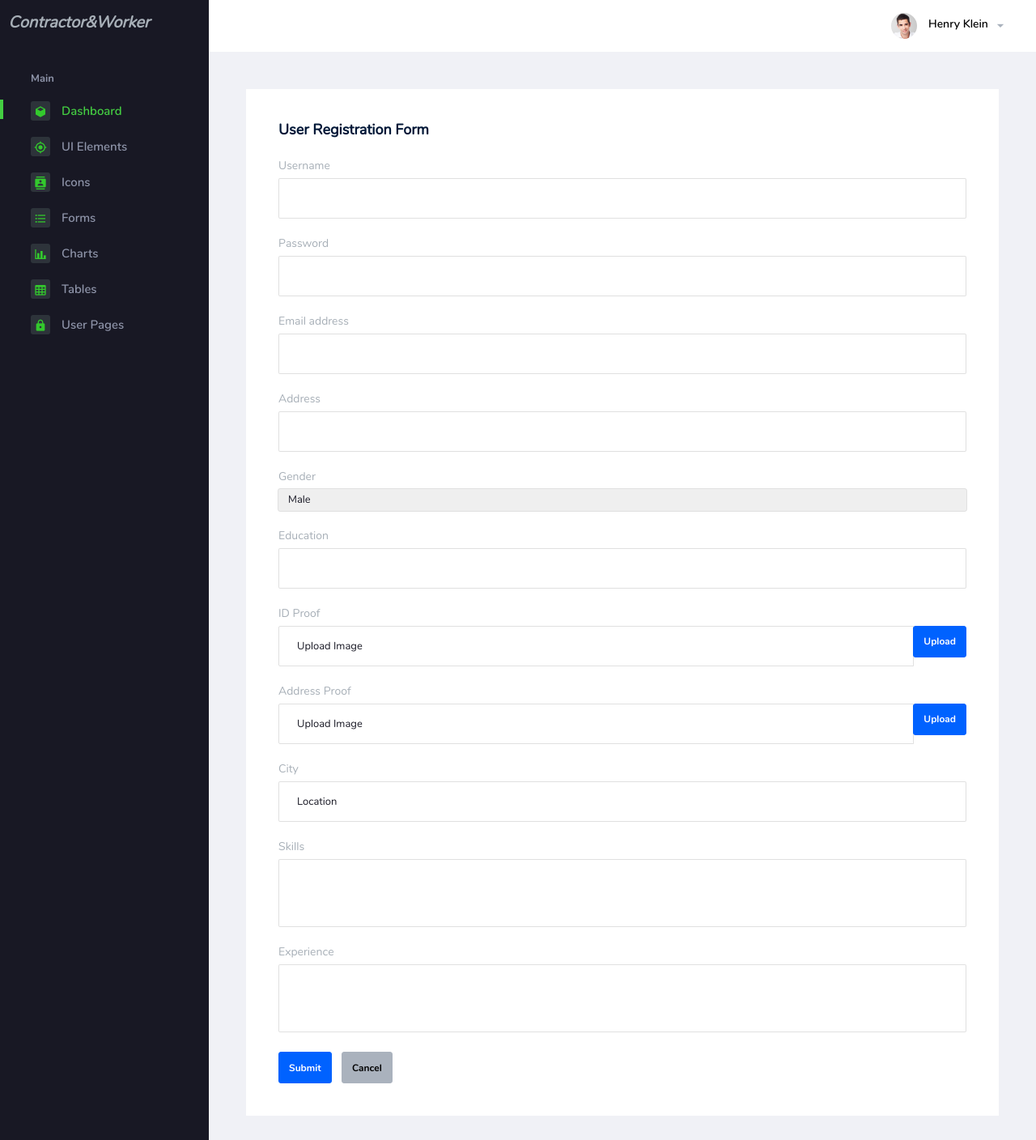
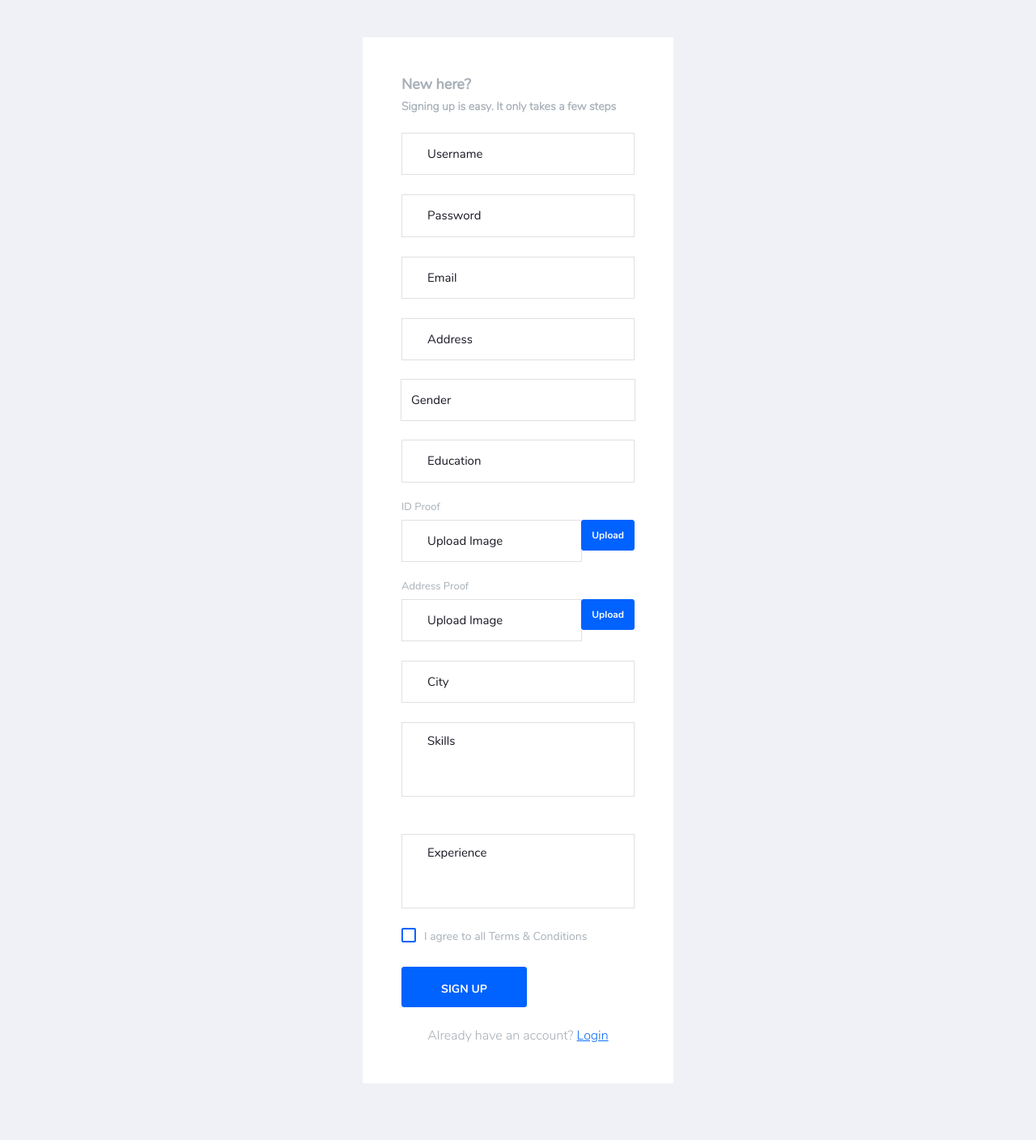
Before and after one commit to AnandhuSJ/ContractorWorker, a Django app: page /User_RegistrationForm in a window 1280 px wide. Shown: the whole page at 81% size. After the commit the page ends 1338 px from the top, so only its background shows below. Run offline with Django 3.2, Linux system fonts and the light colour scheme; some libraries are stand-ins or nearby versions.

Commit message:
second commit

```diff
--- a/ContractorWorker/urls.py
+++ b/ContractorWorker/urls.py
@@ -28,6 +28,7 @@ urlpatterns = [
     re_path(r'^login$', views.login, name='login'),
     re_path(r'^$', views.User_index, name='User_index'),
     re_path(r'^User_RegistrationForm$', views.User_RegistrationForm, name='User_RegistrationForm'),
+    re_path(r'^User_LoginForm$', views.User_LoginForm, name='User_LoginForm'),
 
 
 ]
--- a/job/templates/User_RegistrationForm.html
+++ b/job/templates/User_RegistrationForm.html
@@ -1,42 +1,63 @@
-{% extends 'User_index.html' %} {% load static %} {% block content %}
 
-<div class="col-12 grid-margin stretch-card">
-    <div class="card">
-      <div class="card-body">
-        <h4 class="card-title">User Registration Form</h4>
-        <form class="forms-sample">
+<!DOCTYPE html>
+{% load static %}
+<html lang="en">
+  <head>
+    <!-- Required meta tags -->
+    <meta charset="utf-8">
+    <meta name="viewport" content="width=device-width, initial-scale=1, shrink-to-fit=no">
+    <title>User Registration Form</title>
+    <!-- plugins:css -->
+    <link rel="stylesheet" href="{% static 'assets/vendors/mdi/css/materialdesignicons.min.css' %}">
+    <link rel="stylesheet" href="{% static 'assets/vendors/flag-icon-css/css/flag-icon.min.css' %}">
+    <link rel="stylesheet" href="{% static 'assets/vendors/css/vendor.bundle.base.css' %}">
+    <!-- endinject -->
+    <!-- Plugin css for this page -->
+    <!-- End plugin css for this page -->
+    <!-- inject:css -->
+    <!-- endinject -->
+    <!-- Layout styles -->
+    <link rel="stylesheet" href="{% static 'assets/css/style.css' %}">
+    <!-- End layout styles -->
+    <link rel="shortcut icon" href="{% static 'assets/images/favicon.png' %}" />
+  </head>
+  <body>
+    <div class="container-scroller">
+      <div class="container-fluid page-body-wrapper full-page-wrapper">
+        <div class="content-wrapper d-flex align-items-center auth">
+          <div class="row flex-grow mb-5">
+            <div class="col-lg-4 mx-auto">
+              <div class="auth-form-light text-left p-5">
+                <h4>New here?</h4>
+                <h6 class="font-weight-light">Signing up is easy. It only takes a few steps</h6>
+                <form class="pt-3">
                   <div class="form-group">
-            <label for="exampleInputName1">Username</label>
-            <input type="text" class="form-control" id="exampleInputName1">
+                    <input type="text" class="form-control form-control-lg" id="exampleInputUsername1" placeholder="Username">
                   </div>
                   <div class="form-group">
-            <label for="exampleInputPassword2">Password</label>
-            <input type="password" class="form-control" id="exampleInputPassword2">
+                    <input type="password" class="form-control form-control-lg" id="exampleInputPassword1" placeholder="Password">
                   </div>
                   <div class="form-group">
-            <label for="exampleInputEmail3">Email address</label>
-            <input type="email" class="form-control" id="exampleInputEmail3" >
+                    <input type="email" class="form-control form-control-lg" id="exampleInputEmail1" placeholder="Email">
                   </div>
                   <div class="form-group">
-            <label for="exampleInputEmail4">Address</label>
-            <input type="email" class="form-control" id="exampleInputEmail4" >
+                    <input type="text" class="form-control form-control-lg" id="exampleInputAddress1" placeholder="Address">
                   </div>
                   <div class="form-group">
-            <label for="exampleSelectGender">Gender</label>
-            <select class="form-control" id="exampleSelectGender">
+                    <select class="form-control form-control-lg" id="exampleFormControlSelect2">
+                      <option>Gender</option>
                       <option>Male</option>
                       <option>Female</option>
                     </select>
                   </div>
                   <div class="form-group">
-            <label for="exampleInputEducation5">Education</label>
-            <input type="text" class="form-control" id="exampleInputEducation5" >
+                    <input type="text" class="form-control form-control-lg" id="exampleInputEducation1" placeholder="Education">
                   </div>
                   <div class="form-group">
                     <label>ID Proof</label>
                     <input type="file" name="img[]" class="file-upload-default">
                     <div class="input-group col-xs-12">
-              <input type="text" class="form-control file-upload-info" disabled placeholder="Upload Image">
+                      <input type="text" class="form-control form-control-lg file-upload-info" disabled placeholder="Upload Image">
                       <span class="input-group-append">
                         <button class="file-upload-browse btn btn-primary" type="button">Upload</button>
                       </span>
@@ -46,31 +67,52 @@
                     <label>Address Proof</label>
                     <input type="file" name="img[]" class="file-upload-default">
                     <div class="input-group col-xs-12">
-              <input type="text" class="form-control file-upload-info" disabled placeholder="Upload Image">
+                      <input type="text" class="form-control form-control-lg file-upload-info" disabled placeholder="Upload Image">
                       <span class="input-group-append">
                         <button class="file-upload-browse btn btn-primary" type="button">Upload</button>
                       </span>
                     </div>
                   </div>
                   <div class="form-group">
-            <label for="exampleInputCity1">City</label>
-            <input type="text" class="form-control" id="exampleInputCity1" placeholder="Location">
+                    <input type="text" class="form-control form-control-lg" id="exampleInputCity1" placeholder="City">
                   </div>
                   <div class="form-group">
-            <label for="exampleTextarea1">Skills</label>
-            <textarea class="form-control" id="exampleTextarea1" rows="4"></textarea>
+                    <textarea class="form-control form-control-lg" id="exampleTextarea1" rows="4" placeholder="Skills"></textarea>
                   </div>
                   <div class="form-group">
-            <label for="exampleTextarea2">Experience</label>
-            <textarea class="form-control" id="exampleTextarea2" rows="4"></textarea>
+                    <label for="exampleTextarea1"></label>
+                    <textarea class="form-control form-control-lg" id="exampleTextarea2" rows="4" placeholder="Experience"></textarea>
                   </div>
-          <button type="submit" class="btn btn-primary me-2">Submit</button>
-          <button class="btn btn-light">Cancel</button>
+                  <div class="mb-4">
+                    <div class="form-check">
+                      <label class="form-check-label text-muted">
+                        <input type="checkbox" class="form-check-input"> I agree to all Terms & Conditions </label>
+                    </div>
+                  </div>
+                  <div class="mt-3">
+                    <a class="btn btn-block btn-primary btn-lg font-weight-medium auth-form-btn" href="../../index.html">SIGN UP</a>
+                  </div>
+                  <div class="text-center mt-4 font-weight-light"> Already have an account? <a href="{% url 'User_LoginForm' %}" class="text-primary">Login</a>
+                  </div>
                 </form>
               </div>
             </div>
           </div>
         </div>
+        <!-- content-wrapper ends -->
       </div>
-
-{% endblock %}
+      <!-- page-body-wrapper ends -->
+    </div>
+    <!-- container-scroller -->
+    <!-- plugins:js -->
+    <script src="{% static 'assets/vendors/js/vendor.bundle.base.js' %}"></script>
+    <!-- endinject -->
+    <!-- Plugin js for this page -->
+    <!-- End plugin js for this page -->
+    <!-- inject:js -->
+    <script src="{% static 'assets/js/off-canvas.js' %}"></script>
+    <script src="{% static 'assets/js/hoverable-collapse.js' %}"></script>
+    <script src="{% static 'assets/js/misc.js' %}"></script>
+    <!-- endinject -->
+  </body>
+</html>
--- a/job/templates/User_index.html
+++ b/job/templates/User_index.html
@@ -94,7 +94,7 @@
               </a>
             </li>
             <li class="nav-item">
-              <a class="nav-link" href="">
+              <a class="nav-link" href="{% url 'User_LoginForm' %}">
                 <span class="icon-bg"><i class="mdi mdi-contacts menu-icon"></i></span>
                 <span class="menu-title">Icons</span>
               </a>
--- a/job/views.py
+++ b/job/views.py
@@ -27,3 +27,8 @@ def User_index(request):
 def User_RegistrationForm(request):
 
        return render(request, 'User_RegistrationForm.html')
+
+
+def User_LoginForm(request):
+
+       return render(request, 'User_LoginForm.html')
```
Also changed, not shown: job/templates/User_LoginForm.html (added, +74 -0 lines), job/static/assets/images/Loginimage.jpg (added), job/static/assets/images/Signupimage.jpg (added). Lines whose indentation alone changed are shown as unchanged.
